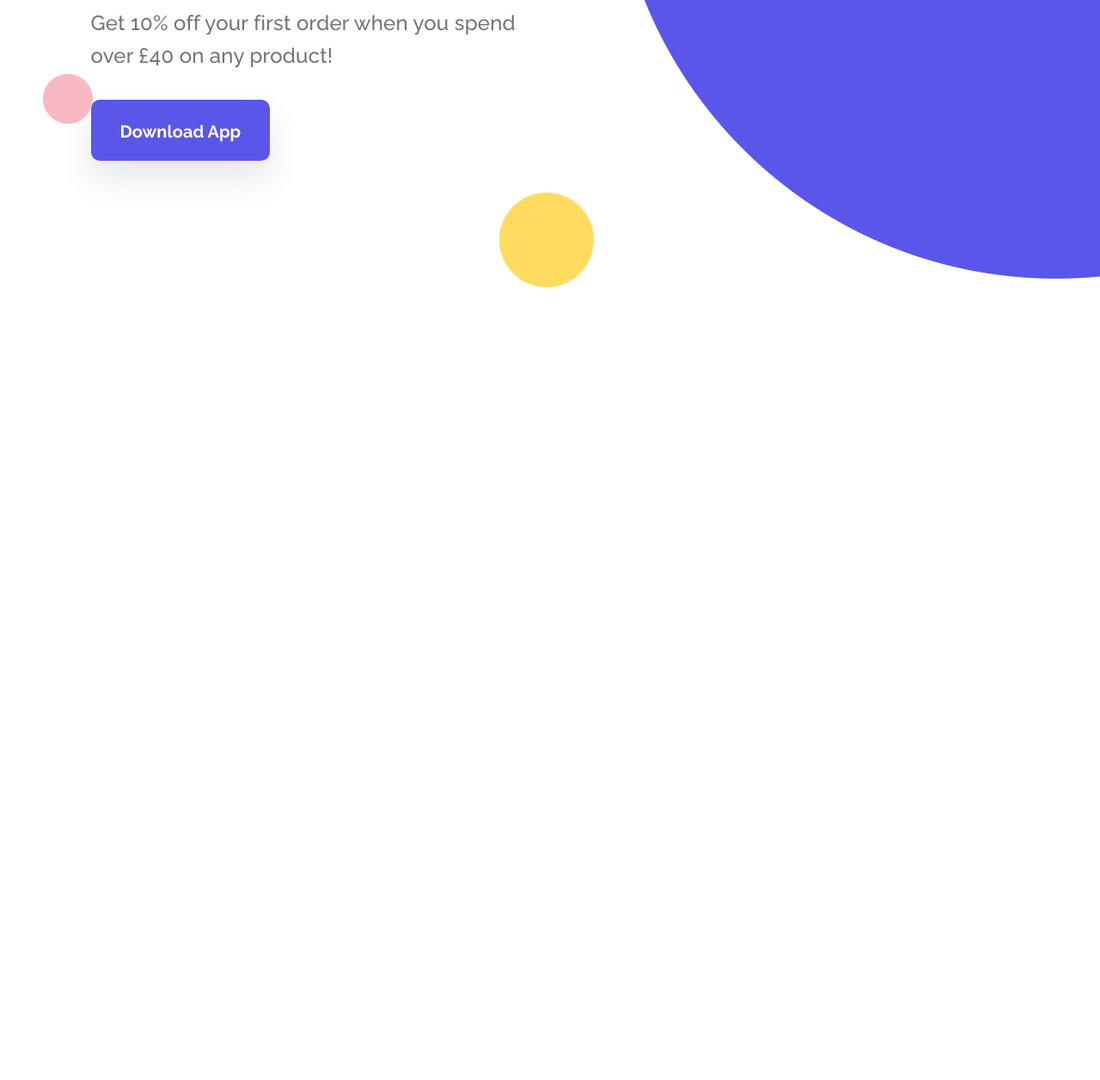
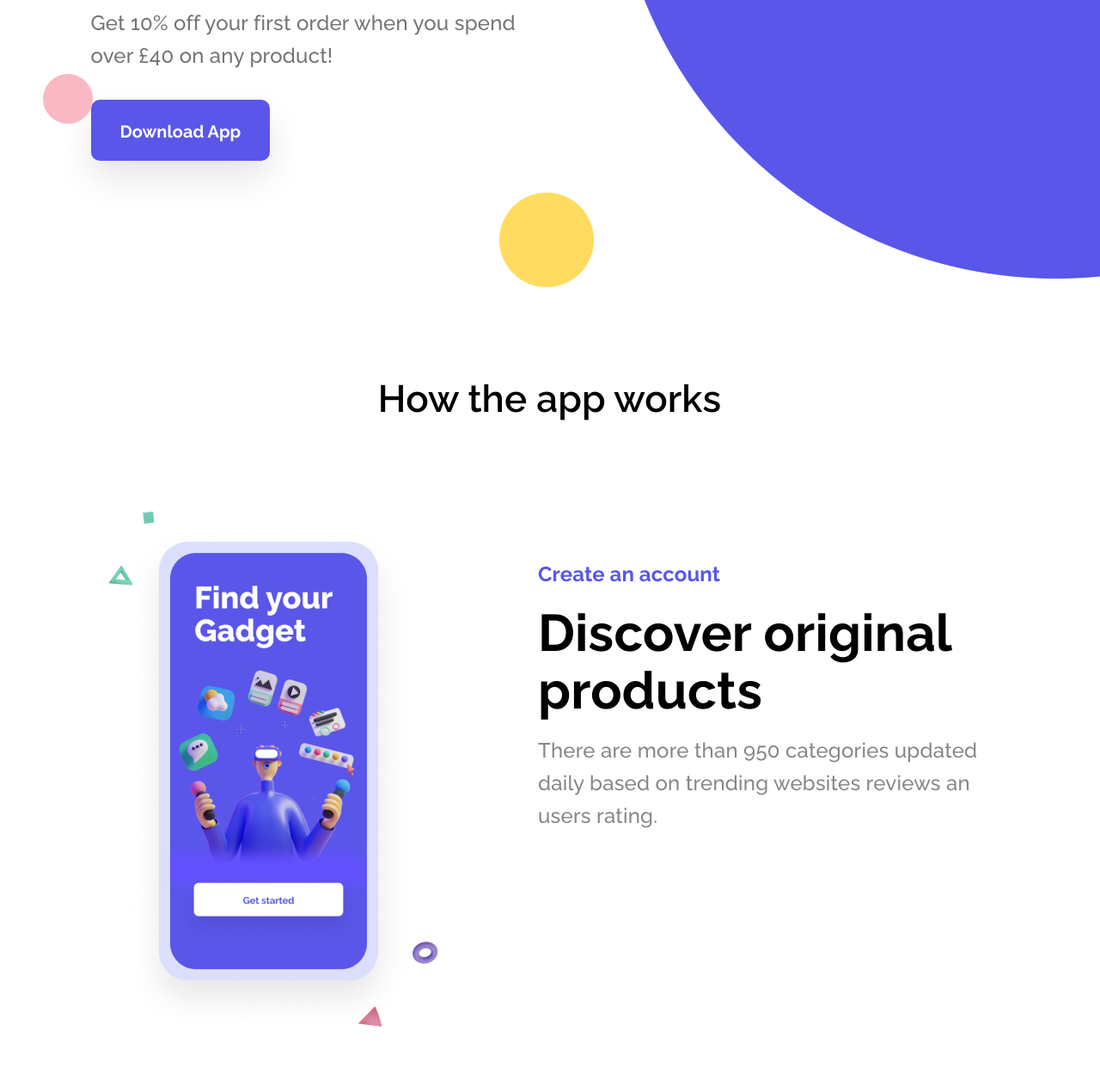
Before and after one commit to OnlyDropped/Ecommerce, a plain HTML site: page index.html in a window 1280 px wide. Shown: the part 397-1653 px from the top of the page at 86% size. Before the commit the page ends 800 px from the top, so only its background shows below. Drawn offline with Linux system fonts and the light colour scheme.

Commit message:
add section application

```diff
--- a/css/style.css
+++ b/css/style.css
@@ -117,13 +117,59 @@
   border-radius: 10px;
   position: relative;
 }
-.header__button--img{
+.header__button--img {
   position: absolute;
   bottom: 259px;
   left: 50px;
 }
-.header__button--ellipse30{
+.header__button--ellipse30 {
   position: absolute;
   bottom: 69px;
   left: 581px;
 }
+.application {
+  padding: 43px 22px 0px 21px;
+}
+.application__title {
+  font-family: Raleway;
+  font-weight: 600;
+  font-size: 44px;
+  line-height: 36px;
+  text-align: center;
+  letter-spacing: 0.1px;
+  margin-bottom: 70px;
+}
+.application__inner {
+  display: flex;
+  justify-content: space-between;
+}
+.application__inner-right {
+  max-width: 548px;
+  margin-top: 98px;
+}
+.application__inner-subtitle {
+  font-family: Raleway;
+  font-weight: bold;
+  font-size: 24px;
+  line-height: 36px;
+  letter-spacing: 0.1px;
+  color: #5956e9;
+  margin-bottom: 17px;
+}
+.application__inner-title {
+  font-family: Raleway;
+  font-weight: bold;
+  font-size: 60px;
+  line-height: 67px;
+  letter-spacing: 0.2px;
+  color: #000000;
+  margin-bottom: 17px;
+}
+.application__inner-desc {
+  font-family: Raleway;
+  font-weight: 500;
+  font-size: 24px;
+  line-height: 38px;
+  letter-spacing: 0.2px;
+  color: #868686;
+}
--- a/index.html
+++ b/index.html
@@ -53,15 +53,37 @@
           />
         </div>
         <h1 class="header__title">Shopping App for Gadgets and Gifts</h1>
-        <img class="header__title-img" src="img/ellipse-one.png" alt="">
+        <img class="header__title-img" src="img/ellipse-one.png" alt="" />
         <p class="header__subtitle">
           Get 10% off your first order when you spend over £40 on any product!
         </p>
-        <img class="header__subtitle-img" src="img/ellipse.svg" alt="">
+        <img class="header__subtitle-img" src="img/ellipse.svg" alt="" />
         <a class="header__button" href="#">Download App</a>
-        <img class="header__button--img" src="img/circle.svg" alt="">
-        <img class="header__button--ellipse30" src="img/Ellipse 30.jpg" alt="">
+        <img class="header__button--img" src="img/circle.svg" alt="" />
+        <img
+          class="header__button--ellipse30"
+          src="img/Ellipse 30.jpg"
+          alt=""
+        />
       </div>
     </header>
+    <section class="application">
+      <div class="container">
+        <h2 class="application__title">How the app works</h2>
+        <div class="application__inner">
+          <div class="application__inner-left">
+            <img class="application__title-img" src="img/app-bg.png" alt="" />
+          </div>
+          <div class="application__inner-right">
+            <p class="application__inner-subtitle">Create an account</p>
+            <h3 class="application__inner-title">Discover original products</h3>
+            <p class="application__inner-desc">
+              There are more than 950 categories updated daily based on trending
+              websites reviews an users rating.
+            </p>
+          </div>
+        </div>
+      </div>
+    </section>
   </body>
 </html>
```
Also changed, not shown: img/app-bg.png (added), 1 other file.
